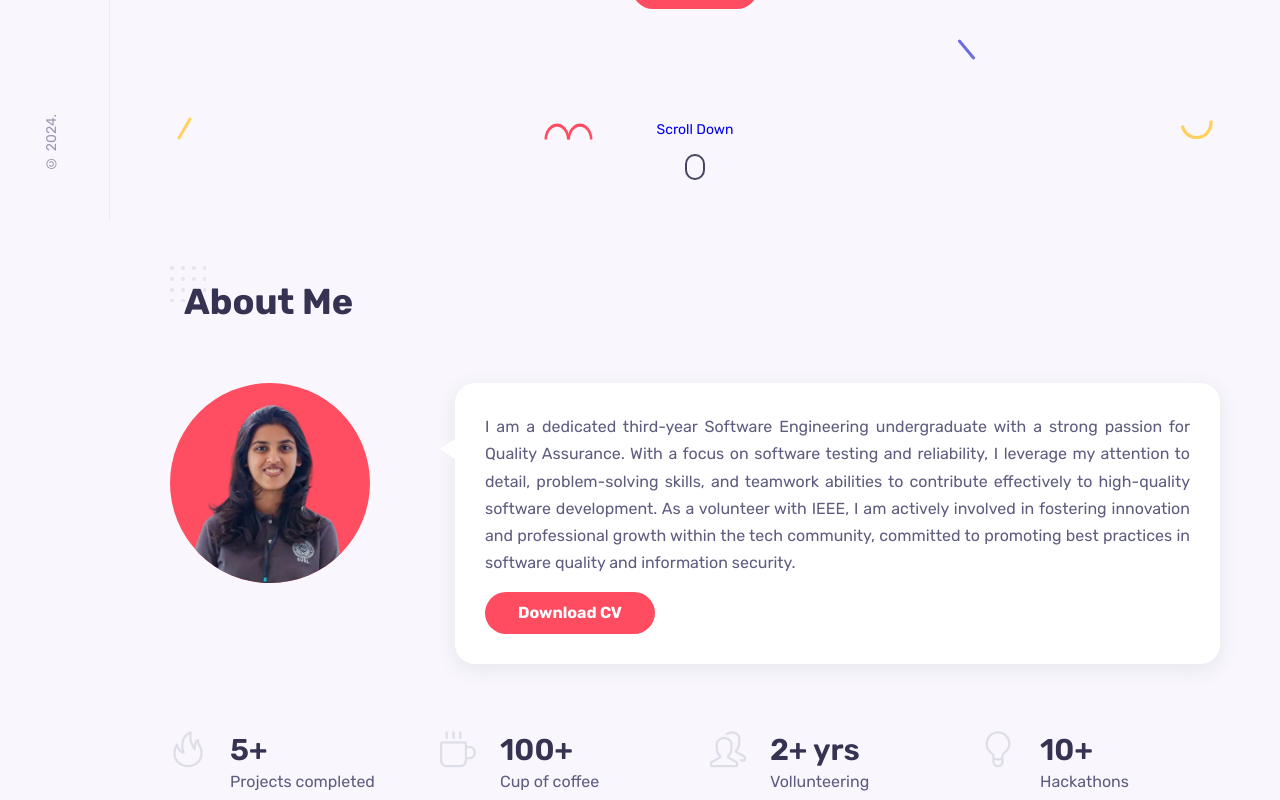
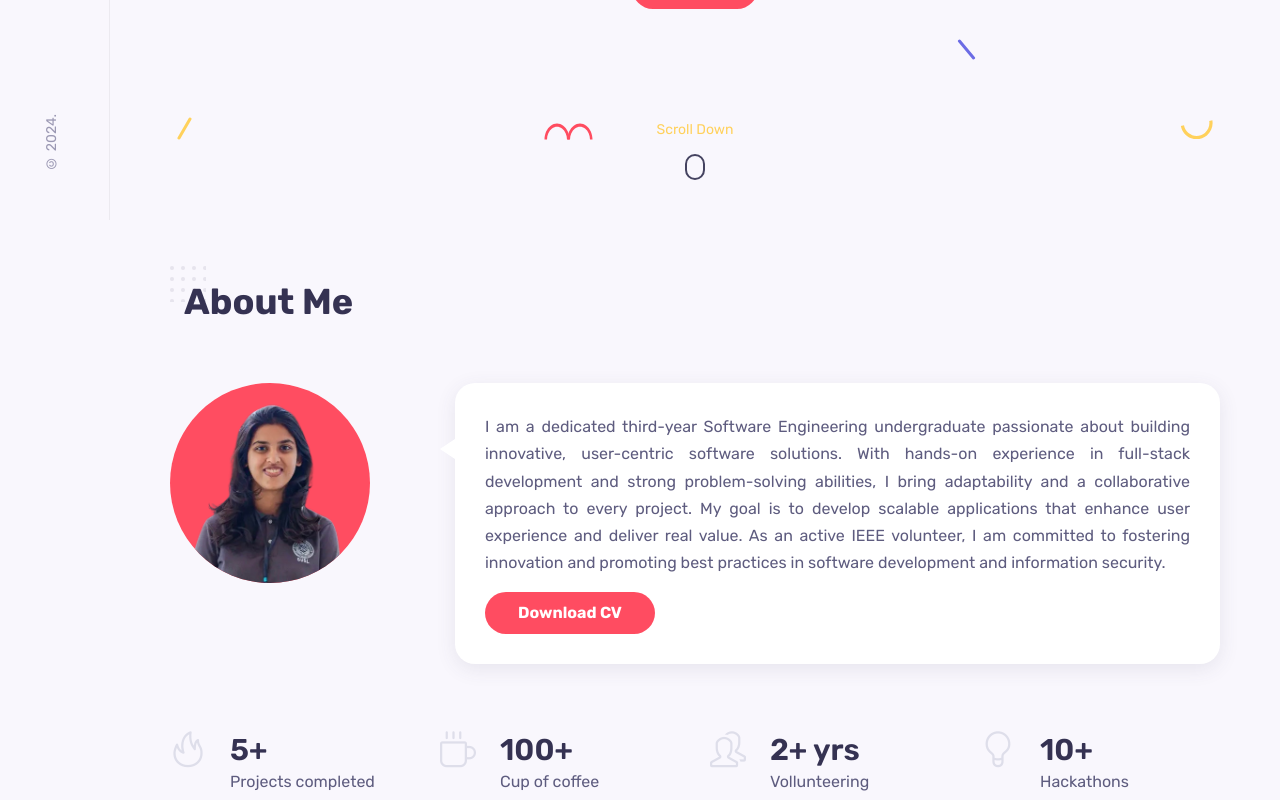
Before and after one commit to NethminiSandunika/my-react-portfolio, a React (Create React App) app: page / in a window 1280 px wide. Shown: the part 580-1380 px from the top of the page. Built offline with nearby package versions, Linux system fonts and the light colour scheme.

Commit message:
did some code changes

```diff
--- a/src/components/about/About.jsx
+++ b/src/components/about/About.jsx
@@ -16,7 +16,7 @@ const About = () => {
 
                 <div className="about__data grid">
                     <div className="about__info">
-                        <p className="about__description">I am a dedicated third-year Software Engineering undergraduate with a strong passion for Quality Assurance. With a focus on software testing and reliability, I leverage my attention to detail, problem-solving skills, and teamwork abilities to contribute effectively to high-quality software development. As a volunteer with IEEE, I am actively involved in fostering innovation and professional growth within the tech community, committed to promoting best practices in software quality and information security.</p>
+                        <p className="about__description">I am a dedicated third-year Software Engineering undergraduate passionate about building innovative, user-centric software solutions. With hands-on experience in full-stack development and strong problem-solving abilities, I bring adaptability and a collaborative approach to every project. My goal is to develop scalable applications that enhance user experience and deliver real value. As an active IEEE volunteer, I am committed to fostering innovation and promoting best practices in software development and information security.</p>
 
                         <a href="/CV.pdf" download="My_CV.pdf" className="btn">Download CV</a>
 
--- a/src/components/home/home.css
+++ b/src/components/home/home.css
@@ -54,6 +54,7 @@
 
 .home__scroll-name {
     font-size: var(--small-font-size);
+    color: hsl(43, 100%, 68%);;
 
 }
 
--- a/src/components/resume/Resume.jsx
+++ b/src/components/resume/Resume.jsx
@@ -6,7 +6,7 @@ import Card from './Card';
 const Resume = () => {
     return(
         <section className="resume container section" id="resume">
-            <h2 className="section__title">Experience</h2>
+            <h2 className="section__title">My Journey</h2>
 
             <div className="resume__container grid">
                 <div className="timeline grid">
--- a/src/components/sidebar/Sidebar.jsx
+++ b/src/components/sidebar/Sidebar.jsx
@@ -1,6 +1,7 @@
 import React, { useState } from 'react';
 import "./sidebar.css";
 import Logo from "../../assets/logo.png";
+
 
 const Sidebar = () => {
     const [toggle, showMenu] = useState(false);
--- a/src/components/sidebar/sidebar.css
+++ b/src/components/sidebar/sidebar.css
@@ -55,6 +55,7 @@
     transition: .3s;
 }
 
+
 @media screen and (min-width: 1024px) {
     .nav__toggle {
         display: none;
--- a/src/index.css
+++ b/src/index.css
@@ -36,10 +36,10 @@
 
 /* Dark mode colors */
 .dark-mode {
-    --first-color: hsl(353, 100%, 80%);
+    --first-color: hsl(353, 100%, 65%);
     --title-color: hsl(0, 0%, 90%);
     --text-color: hsl(0, 0%, 80%);
-    --body-color: hsl(0, 0%, 10%);
+    --body-color: hsl(0, 0%, 0%);
     --container-color: hsl(0, 0%, 15%);
 }
 
@@ -98,6 +98,7 @@ button {
     cursor: pointer;
     border: none;
     outline: none;
+    color: var(--first-color);
 }
 
 img {
```
